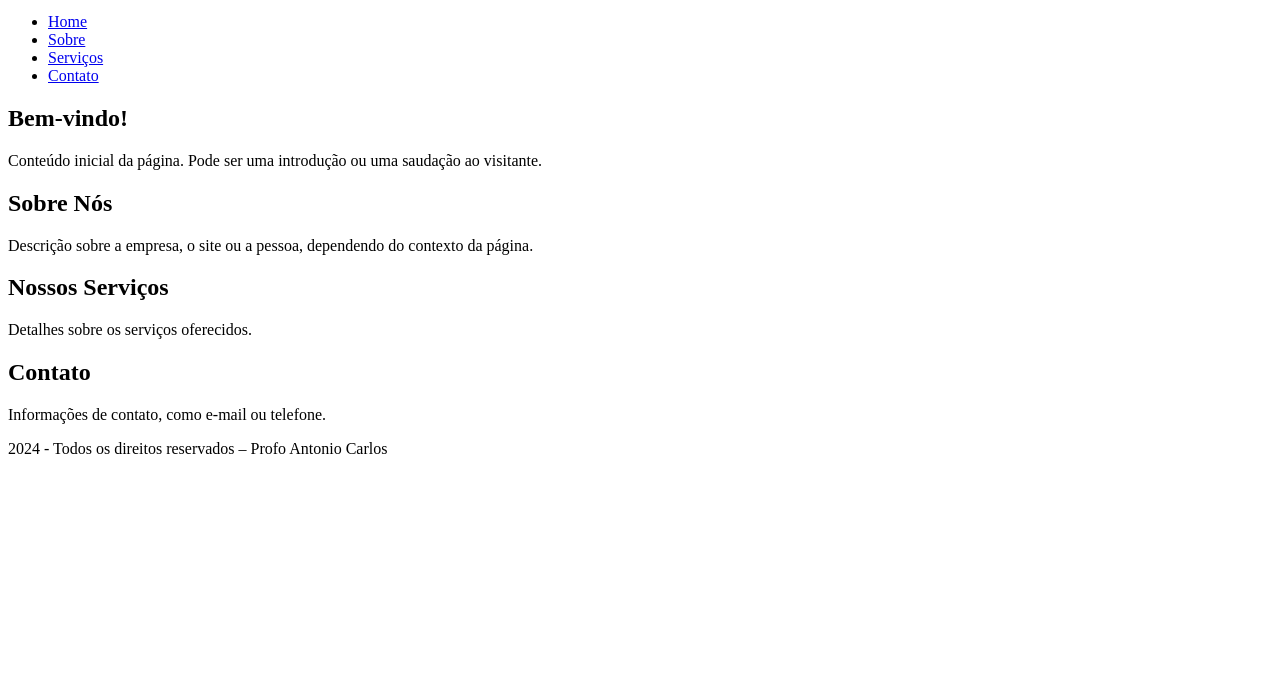
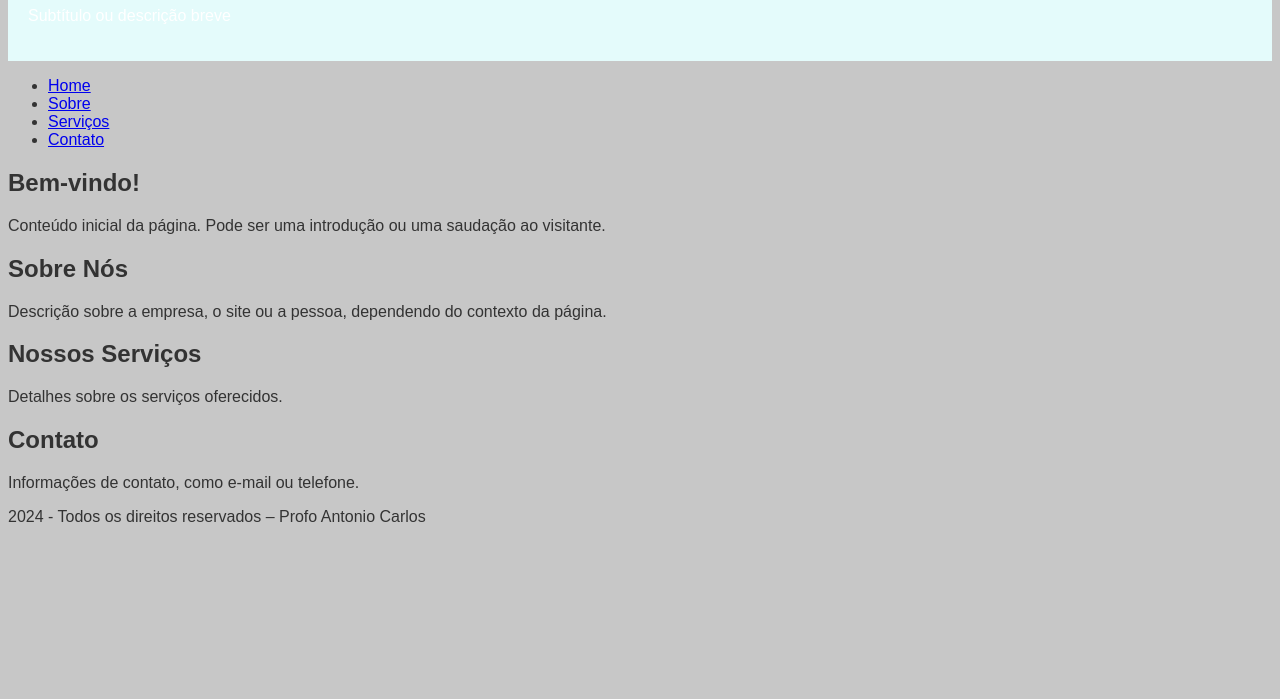
Before and after one commit to IzabelBacon/Trabalho_Css, a plain HTML site: page index.html in a window 1280 px wide. Shown: the part 101-800 px from the top of the page. Drawn offline with Linux system fonts and the light colour scheme.

Commit message:
xique xique bahia

```diff
--- a/index.html
+++ b/index.html
@@ -4,6 +4,8 @@
 <meta charset="UTF-8">
 <meta name="viewport" content="width=device-width, initial-scale=1.0">
 <title>My Page</title>
+<link rel="stylesheet" href="style.css">
+</head>
 </head>
 <body>
 
```
